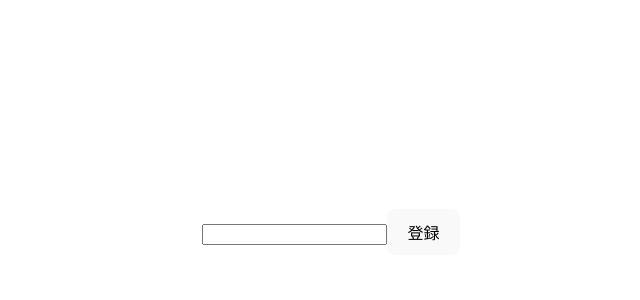
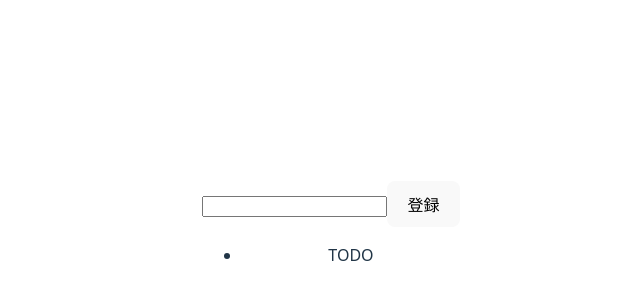
Before and after one commit to teruyoshi/simple-todo, a React (Vite) app: page / in a window 1280 px wide. Shown: the part 168-468 px from the top of the page, without its empty margins (309-949 px from the left). Built offline with nearby package versions, Linux system fonts and the light colour scheme.

Commit message:
Todo のリストを作った #3

```diff
--- a/src/App.tsx
+++ b/src/App.tsx
@@ -4,8 +4,13 @@ function App() {
 
   return (
     <>
-      <input type="text" />
-      <button>登録</button>
+      <div>
+        <input type="text" />
+        <button>登録</button>
+      </div>
+      <ul>
+        <li>TODO</li>
+      </ul>
     </>
   )
 }
```
